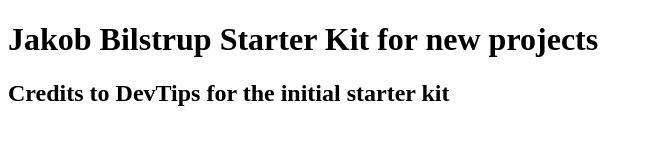
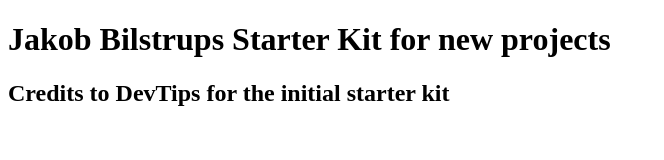
Before and after one commit to JakobBilstrup/Ground-Zero-Jakob-Bilstrup, a plain HTML site: page README.html in a window 1280 px wide. Shown: the whole page, without its empty margins (0-664 px from the left). Drawn offline with Linux system fonts and the light colour scheme.

Commit message:
Fixed typo

```diff
--- a/README.html
+++ b/README.html
@@ -4,7 +4,7 @@
 	<meta charset="utf-8"/>
 </head>
 <body>
-<h1 id="jakobbilstrupstarterkitfornewprojects">Jakob Bilstrup Starter Kit for new projects</h1>
+<h1 id="jakobbilstrupsstarterkitfornewprojects">Jakob Bilstrups Starter Kit for new projects</h1>
 
 <h2 id="creditstodevtipsfortheinitialstarterkit">Credits to DevTips for the initial starter kit</h2>
 
```
Also changed, not shown: 1 other file.
